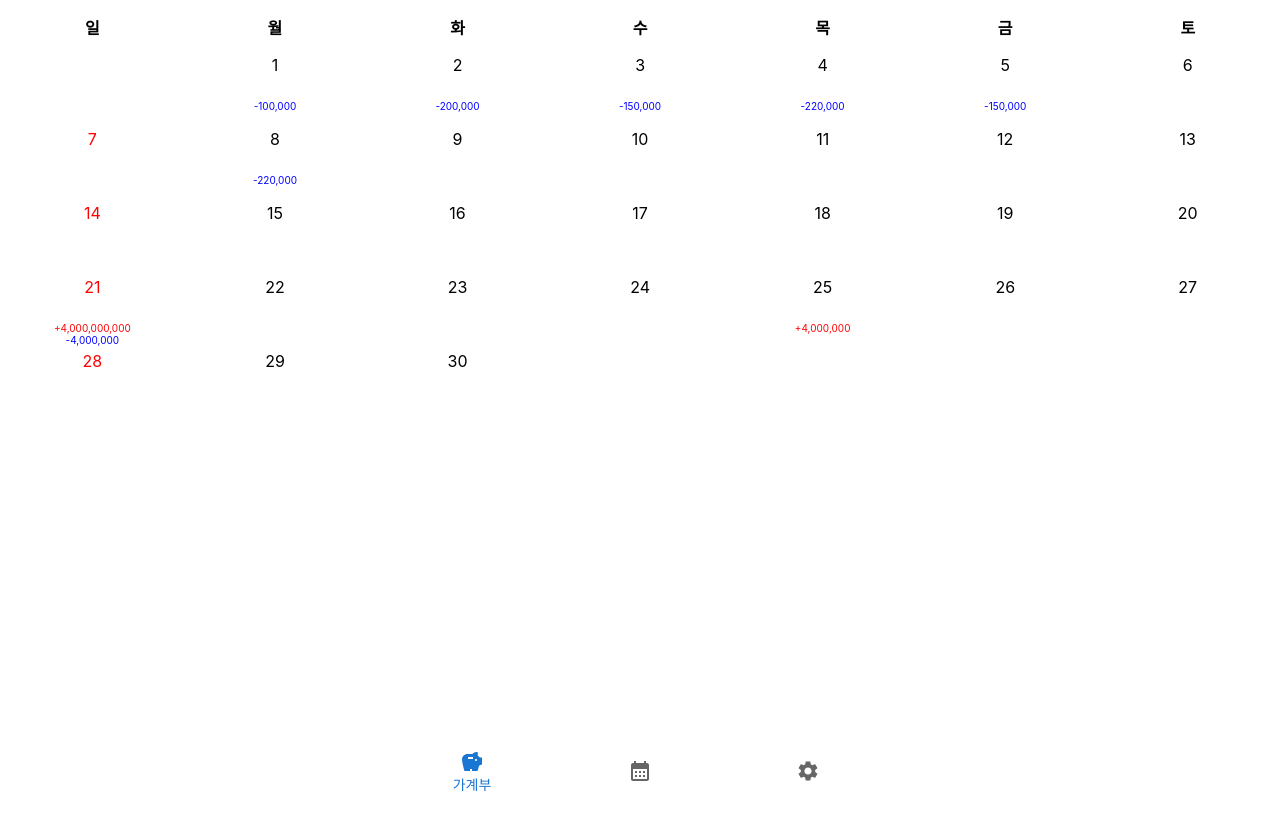
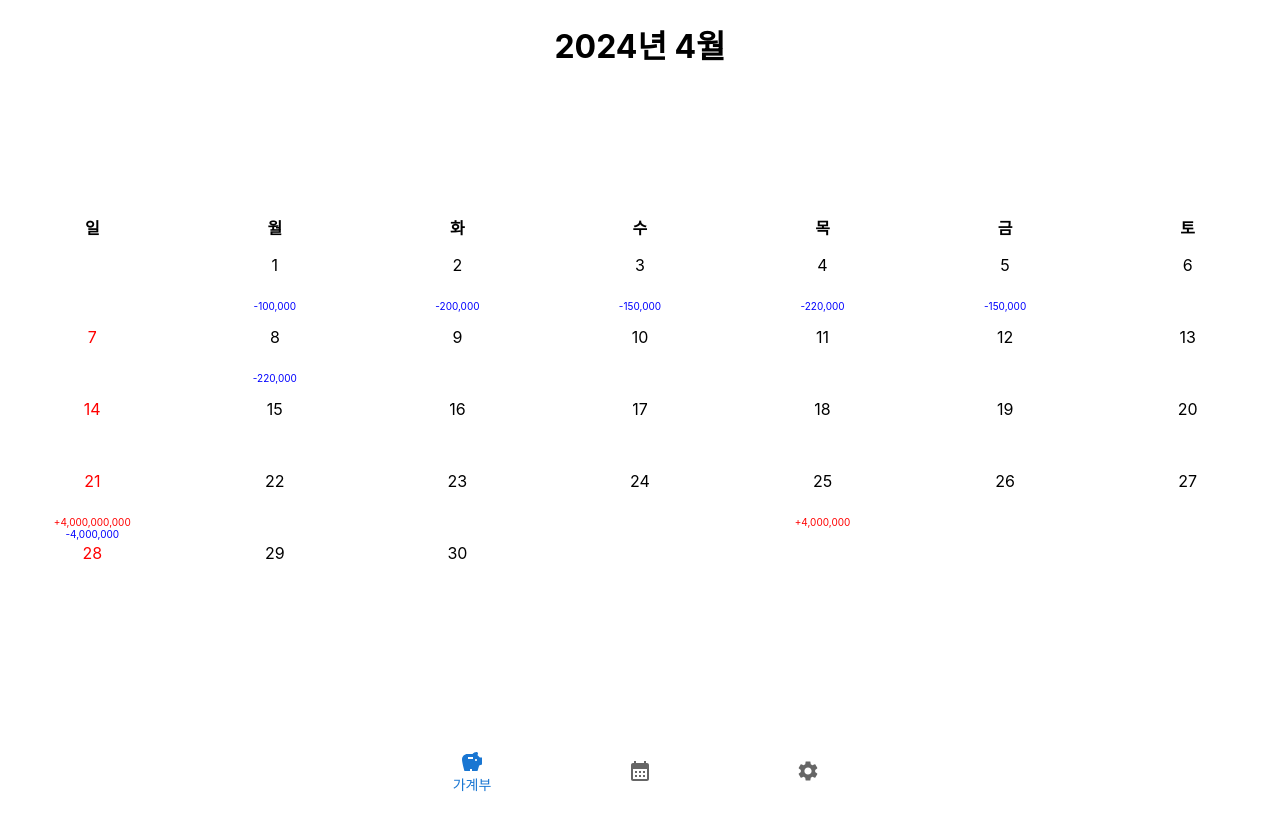
Before and after one commit to bbyuck/account-book-ui, a React (Create React App) app: page /ledger in a window 1280 px wide. Shown: the top 830 px of the page. Before the commit the page ends 800 px from the top, so only its background shows below. Built offline with nearby package versions, Linux system fonts and the light colour scheme; a web font is replaced by a local one.

Commit message:
CalendarCarousel state 화면으로 이동

```diff
--- a/src/components/CalendarCarousel.js
+++ b/src/components/CalendarCarousel.js
@@ -4,55 +4,19 @@ import "react-responsive-carousel/lib/styles/carousel.min.css";
 import { useState } from "react";
 import LedgerCalendar from "./LedgerCalendar";
 
-export default function CalendarCarousel({ initialYear, initialMonth }) {
-  const initial = { year: initialYear, month: initialMonth };
-  const getPrev = (current) => {
-    return {
-      year: current.month === 1 ? current.year - 1 : current.year,
-      month: current.month === 1 ? 12 : current.month - 1,
-    };
-  };
-
-  const getNext = (current) => {
-    return {
-      year: current.month === 12 ? current.year + 1 : current.year,
-      month: current.month === 12 ? 1 : current.month + 1,
-    };
-  };
-
-  const [data, setData] = useState([
-    getPrev(initial),
-    initial,
-    getNext(initial),
-  ]);
-
-  const [selectedMonth, setSelectedMonth] = useState(1);
+export default function CalendarCarousel({
+  monthlyData,
+  monthBuffer,
+  buffering,
+  selectedMonth,
+}) {
   const [selectedDate, setSelectedDate] = useState();
   const [touchingDate, setTouchingDate] = useState();
   const [swiping, setSwiping] = useState(false);
 
-  const calendarBuffering = (newIdx) => {
-    setSelectedMonth(newIdx);
-
-    let tmp = [];
-    const current = data[newIdx];
-    const prev = getPrev(current);
-    const next = getNext(current);
-
-    if (newIdx === 0) {
-      tmp = [current, next, prev];
-    } else if (newIdx === 1) {
-      tmp = [prev, current, next];
-    } else if (newIdx === 2) {
-      tmp = [next, prev, current];
-    }
-
-    setData(tmp);
-  };
-
   return (
     <>
-      <h1>{`${data[selectedMonth].year}년 ${data[selectedMonth].month}월`}</h1>
+      <h1>{`${monthBuffer[selectedMonth].year}년 ${monthBuffer[selectedMonth].month}월`}</h1>
       <div className="carousel-wrapper">
         <Carousel
           showArrows={false}
@@ -73,7 +37,7 @@ export default function CalendarCarousel({ initialYear, initialMonth }) {
           transitionTime={350}
           swipeScrollTolerance={50}
           onChange={(newValue) => {
-            calendarBuffering(newValue);
+            buffering(newValue);
           }}
           onSwipeMove={() => {
             setSwiping(true);
@@ -82,19 +46,27 @@ export default function CalendarCarousel({ initialYear, initialMonth }) {
             setSwiping(false);
           }}
         >
-          {data.map((ym, index) => {
+          {monthBuffer.map((ym, index) => {
             return (
-              <div style={{ width: "100vw", height: "100%" }}>
+              <div
+                key={`ledger-calendar-${ym.year}-${ym.month}`}
+                style={{ width: "100vw", height: "100%" }}
+              >
                 {
                   <LedgerCalendar
                     year={ym.year}
                     month={ym.month}
-                    ledgers={[]}
                     selectedDate={selectedDate}
                     onDateSelect={setSelectedDate}
                     onDateTouching={setTouchingDate}
                     touchingDate={touchingDate}
                     swiping={swiping}
+                    ledgers={
+                      monthlyData.year === ym.year &&
+                      monthlyData.month === ym.month
+                        ? monthlyData.ledgersPerDay
+                        : []
+                    }
                   />
                 }
               </div>
--- a/src/pages/Ledger.js
+++ b/src/pages/Ledger.js
@@ -1,7 +1,7 @@
-import LedgerCalendar from "components/LedgerCalendar";
-import * as React from "react";
+import CalendarCarousel from "components/CalendarCarousel";
+import { useState } from "react";
 
-const testData = {
+const monthlyData = {
   year: 2024,
   month: 4,
   totalAmount: 6960000,
@@ -130,13 +130,56 @@ const testData = {
 };
 
 export default function Ledger() {
+  const getPrev = (current) => {
+    return {
+      year: current.month === 1 ? current.year - 1 : current.year,
+      month: current.month === 1 ? 12 : current.month - 1,
+    };
+  };
+  const getNext = (current) => {
+    return {
+      year: current.month === 12 ? current.year + 1 : current.year,
+      month: current.month === 12 ? 1 : current.month + 1,
+    };
+  };
+  const buffering = (newIdx) => {
+    setSelectedMonth(newIdx);
+
+    let tmp = [];
+    const current = monthBuffer[newIdx];
+    const prev = getPrev(current);
+    const next = getNext(current);
+
+    if (newIdx === 0) {
+      tmp = [current, next, prev];
+    } else if (newIdx === 1) {
+      tmp = [prev, current, next];
+    } else if (newIdx === 2) {
+      tmp = [next, prev, current];
+    }
+
+    setMonthBuffer(tmp);
+  };
+  const [today, setToday] = useState(new Date());
+  const [thisMonth, setThisMonth] = useState({
+    year: today.getFullYear(),
+    month: today.getMonth(),
+  });
+  const [monthBuffer, setMonthBuffer] = useState([
+    getPrev(thisMonth),
+    thisMonth,
+    getNext(thisMonth),
+  ]);
+  const [selectedMonth, setSelectedMonth] = useState(1);
+
   return (
     <div className="page-wrapper">
-      <LedgerCalendar
-        year={testData.year}
-        month={testData.month}
-        ledgers={testData.ledgersPerDay}
-      />{" "}
+      <CalendarCarousel
+        monthlyData={monthlyData}
+        monthBuffer={monthBuffer}
+        selectedMonth={selectedMonth}
+        buffering={buffering}
+      />
     </div>
   );
 }
```
